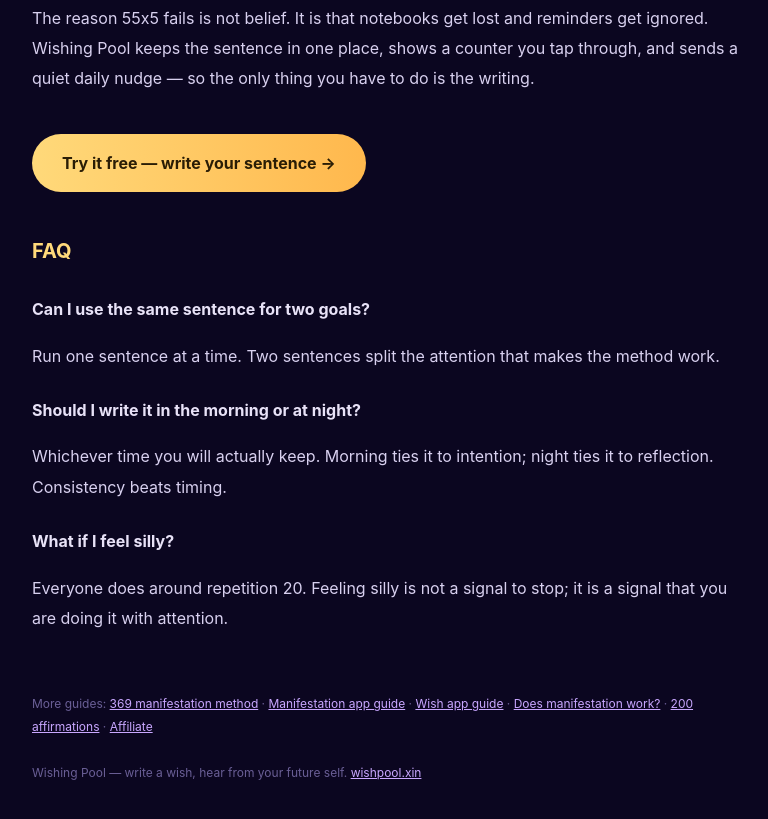
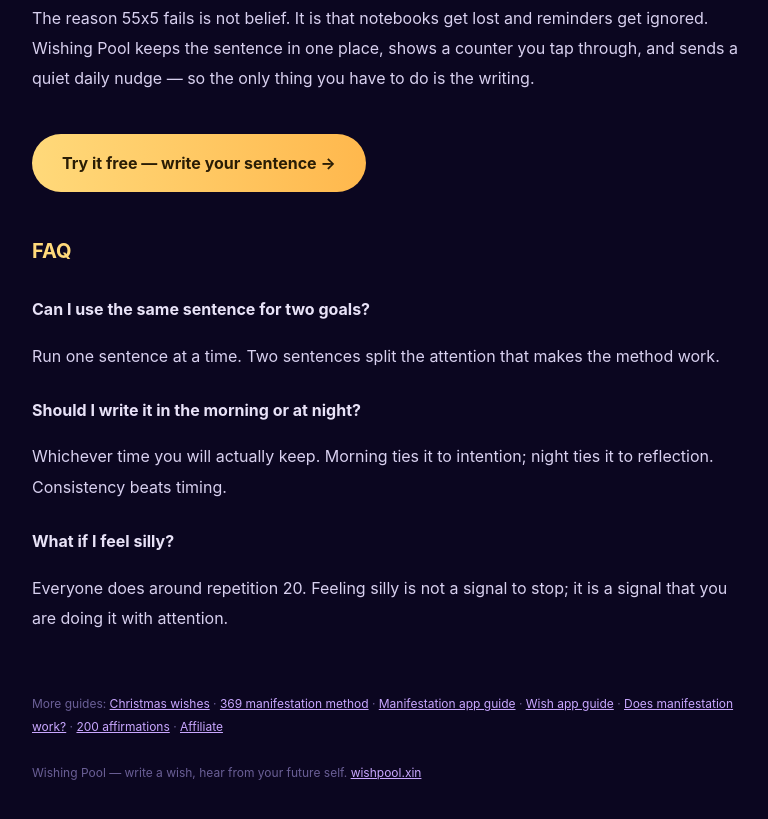
Before and after one commit to wishpool-app/wishpool, a plain HTML site: page 55x5-manifestation.html in a window 1280 px wide. Shown: the part 2400-3219 px from the top of the page, without its empty margins (248-1016 px from the left). Drawn offline with Linux system fonts and the light colour scheme.

Commit message:
feat: inspiration chips on input + Christmas/NYE seasonal pages

```diff
--- a/55x5-manifestation.html
+++ b/55x5-manifestation.html
@@ -115,7 +115,7 @@ var _hmt = _hmt || [];
 <p>Everyone does around repetition 20. Feeling silly is not a signal to stop; it is a signal that you are doing it with attention.</p>
 
 <footer>
-More guides: <a href="/369-manifestation-method.html">369 manifestation method</a> · <a href="/manifestation-app.html">Manifestation app guide</a> · <a href="/wish-app.html">Wish app guide</a> · <a href="/manifestation-really-works.html">Does manifestation work?</a> · <a href="/manifestation-quotes.html">200 affirmations</a> · <a href="/earn-online.html">Affiliate</a>
+More guides: <a href="/christmas-wishes.html">Christmas wishes</a> · <a href="/369-manifestation-method.html">369 manifestation method</a> · <a href="/manifestation-app.html">Manifestation app guide</a> · <a href="/wish-app.html">Wish app guide</a> · <a href="/manifestation-really-works.html">Does manifestation work?</a> · <a href="/manifestation-quotes.html">200 affirmations</a> · <a href="/earn-online.html">Affiliate</a>
 <br><br>Wishing Pool — write a wish, hear from your future self. <a href="/">wishpool.xin</a>
 </footer>
 </div></body></html>
```
